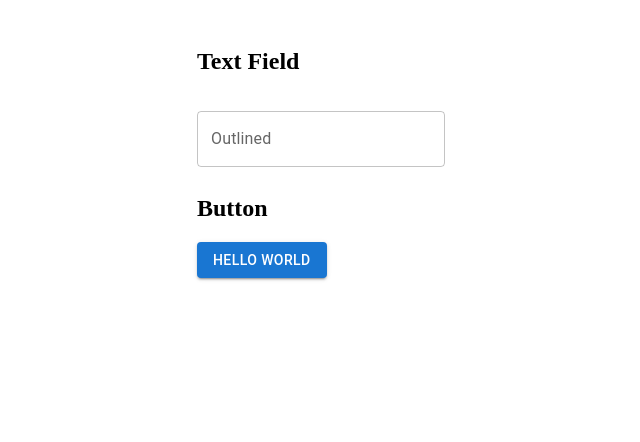
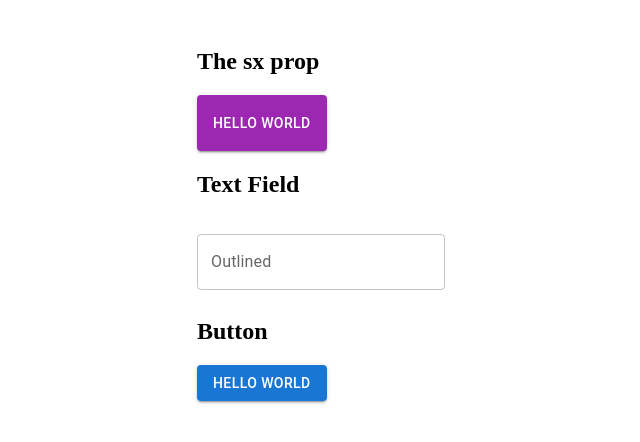
Before and after one commit to ksk1kd/mui-playground, a React (Vite) app: page / in a window 1280 px wide. Shown: the top 442 px of the page, without its empty margins (43-683 px from the left). Built offline with nearby package versions, Linux system fonts and the light colour scheme.

Commit message:
add sx prop

```diff
--- a/src/App.tsx
+++ b/src/App.tsx
@@ -7,6 +7,16 @@ function App() {
   return (
     <>
       <div className="container">
+        <section>
+          <h1>The sx prop</h1>
+          <Button
+            variant="contained"
+            sx={{ p: 2, color: 'white', bgcolor: 'secondary.main' }}
+          >
+            Hello world
+          </Button>
+        </section>
+
         <section>
           <h1>Text Field</h1>
           <TextField
```
